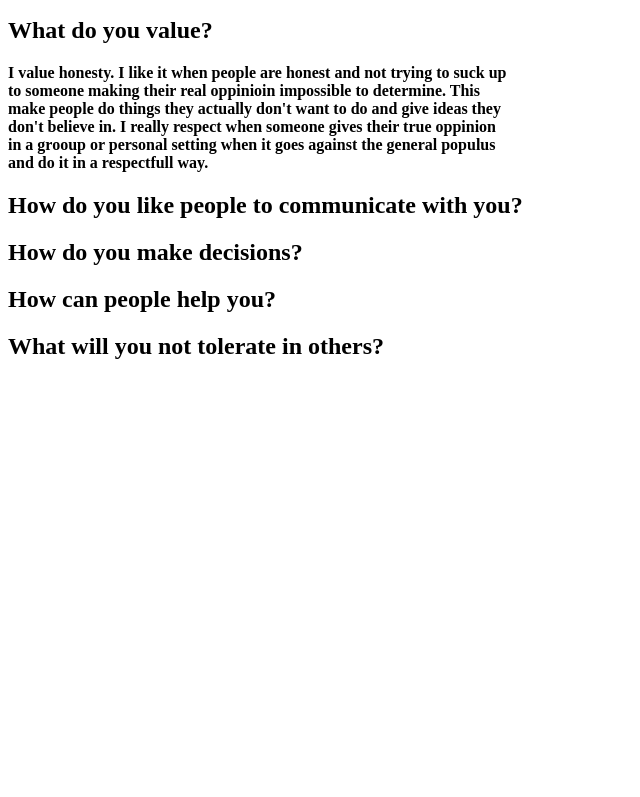
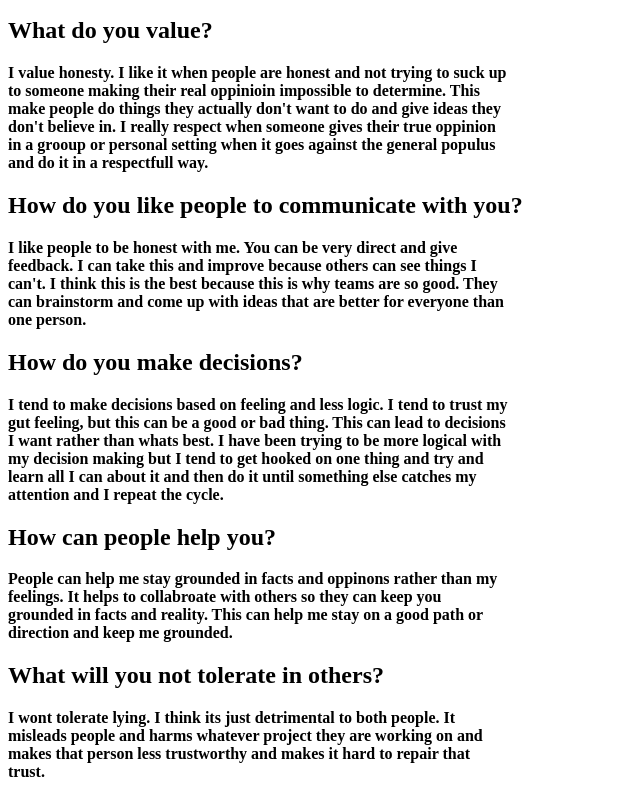
Before and after one commit to MrYee4/CSE-170, a plain HTML site: page PersonalProject.html in a window 1280 px wide. Shown: the part 381-1178 px from the top of the page, without its empty margins (0-640 px from the left). Before the commit the page ends 800 px from the top, so only its background shows below. Drawn offline with Linux system fonts and the light colour scheme.

Commit message:
Update PersonalProject.html

```diff
--- a/PersonalProject.html
+++ b/PersonalProject.html
@@ -30,22 +30,27 @@
 
   <h2>How do you like people to communicate with you?</h2>
     <p>
-
+     I like people to be honest with me. You can be very direct and give feedback. I can take this and improve because others can see things I can't.
+      I think this is the best because this is why teams are so good. They can brainstorm and come up with ideas that are better for everyone than one person.
     </p>
 
   <h2>How do you make decisions?</h2>
     <p>
-
+     I tend to make decisions based on feeling and less logic. I tend to trust my gut feeling, but this can be a good or bad thing. This can lead to decisions
+      I want rather than whats best. I have been trying to be more logical with my decision making but I tend to get hooked on one thing and try and learn all
+      I can about it and then do it until something else catches my attention and I repeat the cycle.
     </p>
 
   <h2>How can people help you?</h2>
     <p>
-
+     People can help me stay grounded in facts and oppinons rather than my feelings. It helps to collabroate with others so they can keep you grounded in facts
+      and reality. This can help me stay on a good path or direction and keep me grounded.
     </p>
 
   <h2>What will you not tolerate in others?</h2>
     <p>
-
+     I wont tolerate lying. I think its just detrimental to both people. It misleads people and harms whatever project they are working on and makes that person
+      less trustworthy and makes it hard to repair that trust.
     </p>
 
 </body>
```
